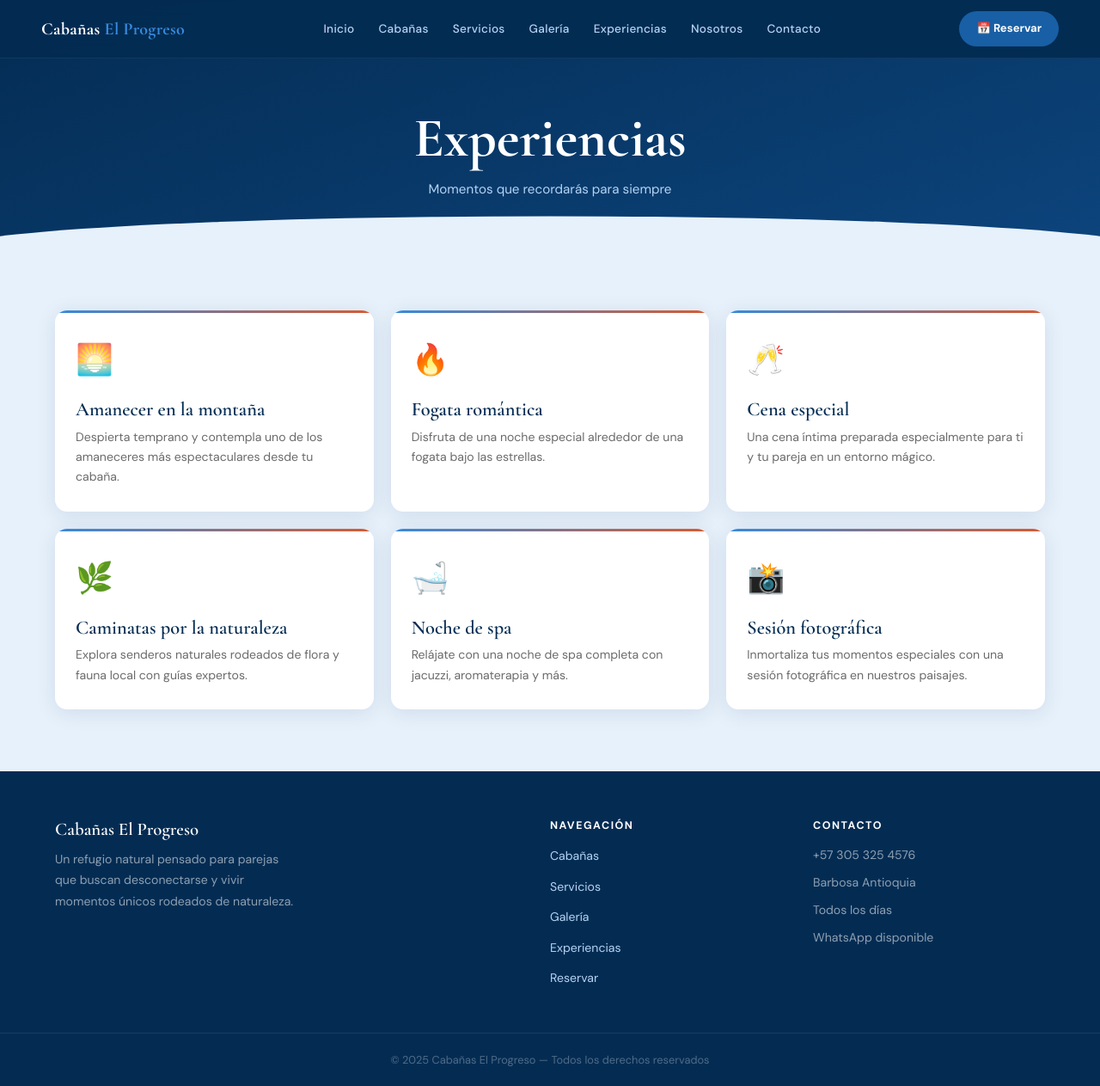
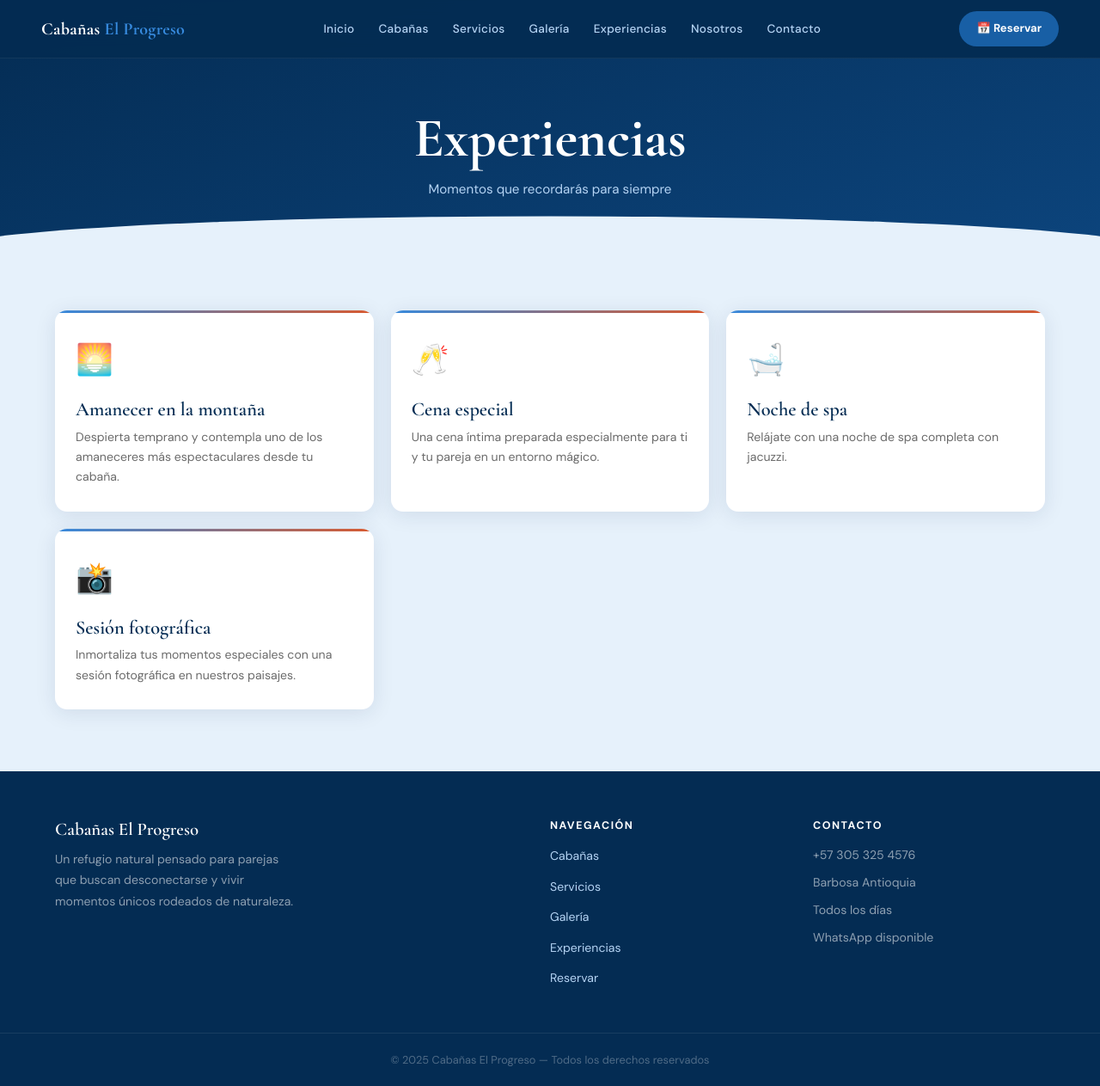
Before and after one commit to diego129g/Pagina_web_caba-as_el_progreso, a Django app: page /experiencias/ in a window 1280 px wide. Shown: the whole page at 86% size. Run offline with Django 5.2, Linux system fonts and the light colour scheme.

Commit message:
Cambios en descripciones pagina publica

```diff
--- a/templates/public/cabana_detalles.html
+++ b/templates/public/cabana_detalles.html
@@ -28,7 +28,7 @@
           {% for c in cabanas %}
           <a href="{% url 'cabana_detalles' c.id %}"
              class="detalle-sidebar__link{% if c.id == cabana.id %} active{% endif %}">
-            <span class="icon">🏡</span>
+            <span class="icon"></span>
             {{ c.nombre }}
           </a>
           {% endfor %}
@@ -113,7 +113,6 @@
             </div>
             <div class="tarifa-card__precio">
               <span class="monto">{{ tarifa.precio|floatformat:0 }}</span>
-              <span class="duracion">{{ tarifa.plan.duracion_horas }} horas</span>
             </div>
           </div>
           {% endfor %}
--- a/templates/public/cabanas.html
+++ b/templates/public/cabanas.html
@@ -7,7 +7,7 @@
 
 <section class="page-hero">
     <h1><strong>Nuestras</strong> Cabañas</h1>
-    <p>Seis espacios únicos diseñados para vivir una experiencia inolvidable</p>
+    <p>Espacios únicos diseñados para vivir una experiencia inolvidable</p>
 </section>
 
 <section class="cabanas-section">
--- a/templates/public/experiencias.html
+++ b/templates/public/experiencias.html
@@ -16,24 +16,14 @@
                 <p>Despierta temprano y contempla uno de los amaneceres más espectaculares desde tu cabaña.</p>
             </div>
             <div class="experiencia-card">
-                <div class="experiencia-card__icon">🔥</div>
-                <h3>Fogata romántica</h3>
-                <p>Disfruta de una noche especial alrededor de una fogata bajo las estrellas.</p>
-            </div>
-            <div class="experiencia-card">
                 <div class="experiencia-card__icon">🥂</div>
                 <h3>Cena especial</h3>
                 <p>Una cena íntima preparada especialmente para ti y tu pareja en un entorno mágico.</p>
             </div>
             <div class="experiencia-card">
-                <div class="experiencia-card__icon">🌿</div>
-                <h3>Caminatas por la naturaleza</h3>
-                <p>Explora senderos naturales rodeados de flora y fauna local con guías expertos.</p>
-            </div>
-            <div class="experiencia-card">
                 <div class="experiencia-card__icon">🛁</div>
                 <h3>Noche de spa</h3>
-                <p>Relájate con una noche de spa completa con jacuzzi, aromaterapia y más.</p>
+                <p>Relájate con una noche de spa completa con jacuzzi.</p>
             </div>
             <div class="experiencia-card">
                 <div class="experiencia-card__icon">📸</div>
```
